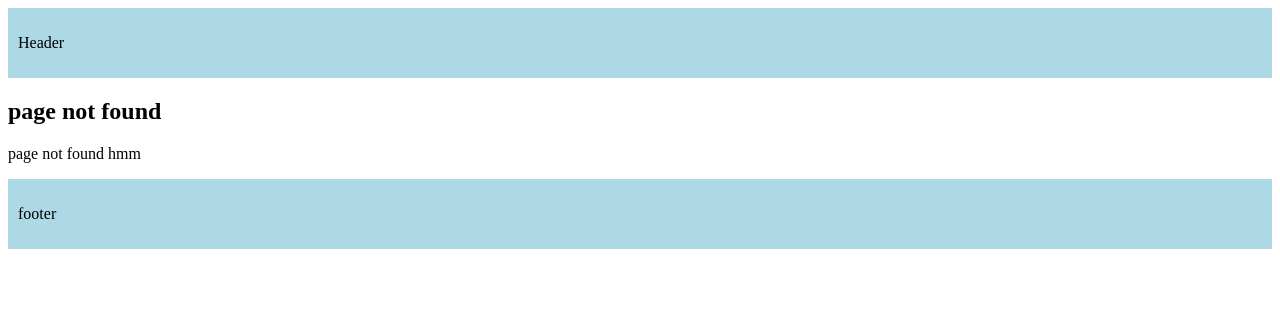
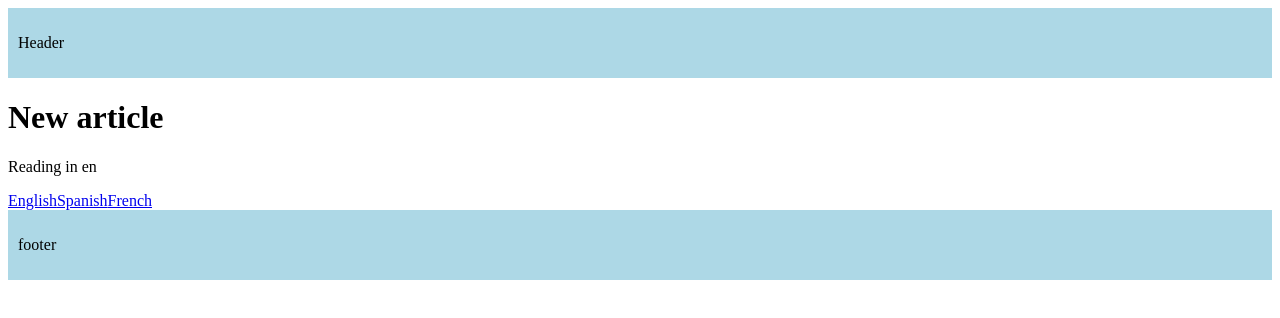
Before and after one commit to perk-bevis/learn-nextjs, a Next.js app: page /articles/1 in a window 1280 px wide. Before the commit this address had no page. Shown: the top 318 px of the page. Built offline with nearby package versions, Linux system fonts and the light colour scheme.

Commit message:
params and searchParams to articles

```diff
--- a/src/app/(auth)/layout.tsx
+++ b/src/app/(auth)/layout.tsx
@@ -1,3 +1,4 @@
+// Client Components
 "use client"
 
 import Link from "next/link";
--- /dev/null
+++ b/src/app/articles/[articleld]/page.tsx
@@ -0,0 +1,42 @@
+// import Link from "next/link";
+
+// export default async function NewArtice({params ,searchParams} :{
+//     params: Promise<{ articleId: string}>,
+//     searchParams: Promise<{ lang?: "en" | "es" | "fr"}>
+// }) {
+//     const { articleId} = await params;
+//     const { lang = "en" } = await searchParams;
+//     return (
+//         <div>
+//             <h1>New article {articleId}</h1>
+//             <p>Reading in {lang}</p>
+//             <div>
+//                 <Link href={`/articles/${articleId}?lang=en`}>English</Link>
+//                 <Link href={`/articles/${articleId}?lang=es`}>Spanish</Link>
+//                 <Link href={`/articles/${articleId}?lang=fr`}>French</Link>
+//             </div>
+//         </div>
+//     )
+// }
+"use client";
+import Link from "next/link";
+import { use } from "react";
+
+export default  function NewArtice({params ,searchParams} :{
+    params: Promise<{ articleId: string}>,
+    searchParams: Promise<{ lang?: "en" | "es" | "fr"}>
+}) {
+    const { articleId} = use(params);
+    const { lang = "en" } = use(searchParams);
+    return (
+        <div>
+            <h1>New article {articleId}</h1>
+            <p>Reading in {lang}</p>
+            <div>
+                <Link href={`/articles/${articleId}?lang=en`}>English</Link>
+                <Link href={`/articles/${articleId}?lang=es`}>Spanish</Link>
+                <Link href={`/articles/${articleId}?lang=fr`}>French</Link>
+            </div>
+        </div>
+    )
+}
--- a/src/app/counter/counter.jsx
+++ b/src/app/counter/counter.jsx
@@ -1,3 +1,4 @@
+// Client Components
 "use client";
 import { useState } from "react";
 
--- a/src/app/page.tsx
+++ b/src/app/page.tsx
@@ -7,6 +7,8 @@
      <h1>welcome home</h1>
      <Link href={"/blog"}>Blog</Link>
      <Link href={"/products"}>Products</Link>
+     <Link href={"/articles/breaking-news-123?lang=en"}> Read in english</Link>
+     <Link href={"/articles/breaking-news-123?lang=fr"}> read in french </Link>
     </>
   )
 }
```
